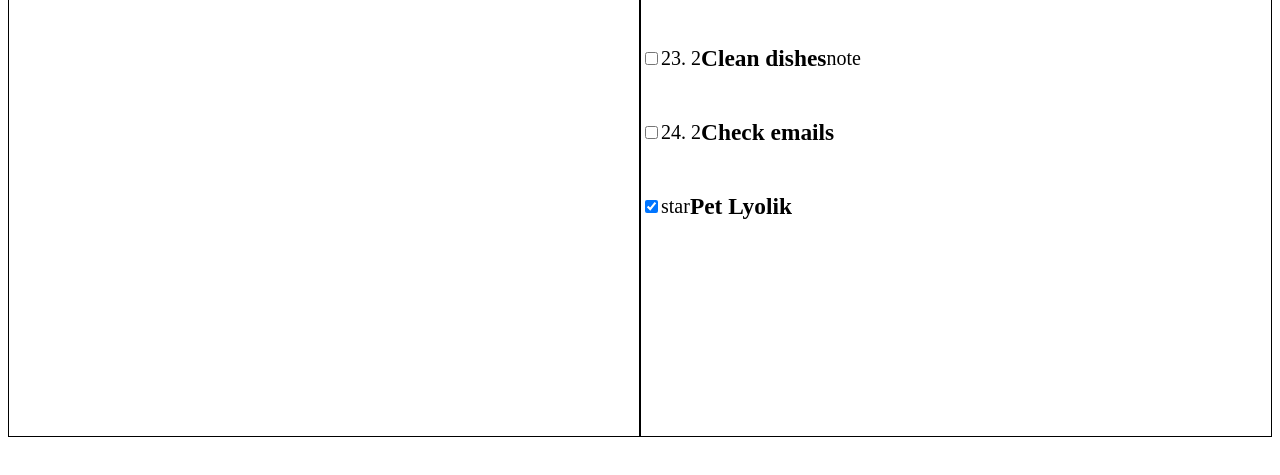
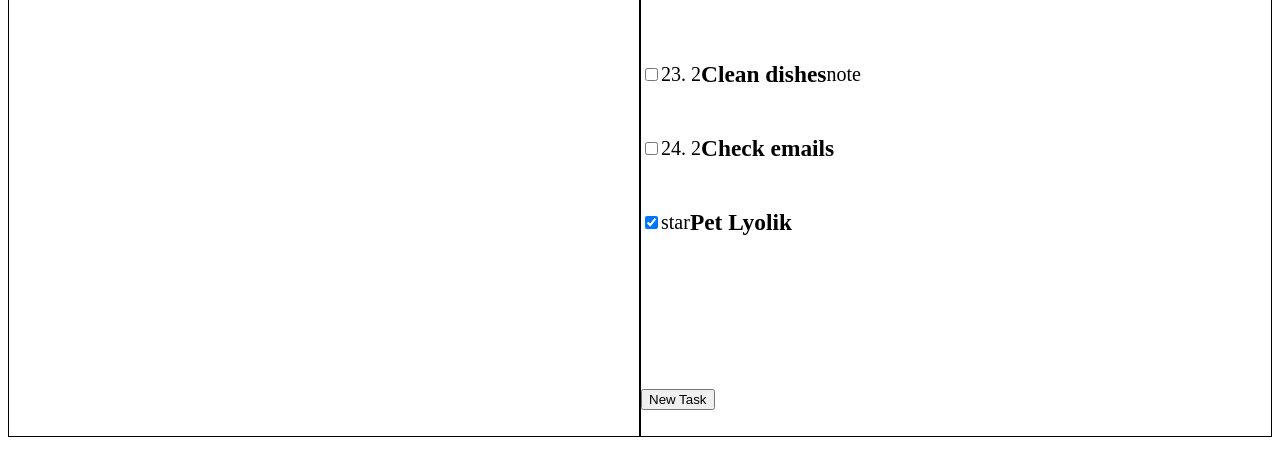
Before and after one commit to Kavoriya/Todo-list, a website: page dist/index.html in a window 1280 px wide. Both pictures are taken after a click on the item "Todo List". Shown: the part 71-546 px from the top of the page. Drawn offline with Linux system fonts and the light colour scheme.

Commit message:
Build: controls section for listContent

```diff
--- a/src/script.js
+++ b/src/script.js
@@ -86,11 +86,18 @@ const AppController = () => {
    const sidebar = document.getElementById('sidebar');
    const listContent = document.getElementById('listContent');
 
-   const loadList = (i) => {
+   const loadListContent = (i) => {
       listContent.textContent = '';
-      const header = document.createElement('h2');
-      header.textContent = app.allLists[i].title;
+
+      const listHeader = document.createElement('div');
+      listHeader.classList.add('list-header');
+      const listTitle = document.createElement('h2');
+      listTitle.textContent = app.allLists[i].title;
+      listHeader.append(listTitle);
+
       const tasks = app.allLists[i].tasks;
+      const listTasks = document.createElement('div');
+      listTasks.classList.add('listTasks');
 
       tasks.forEach(task => {
          const li = document.createElement('li');
@@ -131,11 +138,26 @@ const AppController = () => {
             taskMain.appendChild(noteIcon);
          }
 
-         listContent.prepend(header);
+         listContent.prepend(listHeader);
 
          li.append(taskMain);
-         listContent.append(li);
+         listTasks.append(li);
       })
+
+      listContent.append(listTasks);
+
+      loadControls();
+   }
+
+   const loadControls = () => {
+      const controls = document.createElement('div');
+      controls.classList.add('controls');
+      const newTaskButton = document.createElement('button');
+      newTaskButton.classList.add('new-task');
+      newTaskButton.setAttribute('type', 'button');
+      newTaskButton.textContent = 'New Task';
+      controls.append(newTaskButton);
+      listContent.append(controls);
    }
 
    const updateSidebar = () => {
@@ -143,7 +165,7 @@ const AppController = () => {
       for (let i = 0; i < app.allLists.length; i++) {
          const li = document.createElement('li');
          li.addEventListener('click', () => {
-            loadList(i);
+            loadListContent(i);
          });
          li.textContent = app.allLists[i].title;
          sidebar.append(li);
--- a/src/style.css
+++ b/src/style.css
@@ -13,6 +13,8 @@ html {
 }
 
 #listContent {
+   display: grid;
+   grid-template-rows: 100px 1fr 50px;
    border: 1px solid black;
 }
 
```
Also changed, not shown: form.html (added, +23 -0 lines), dist/index.html.
